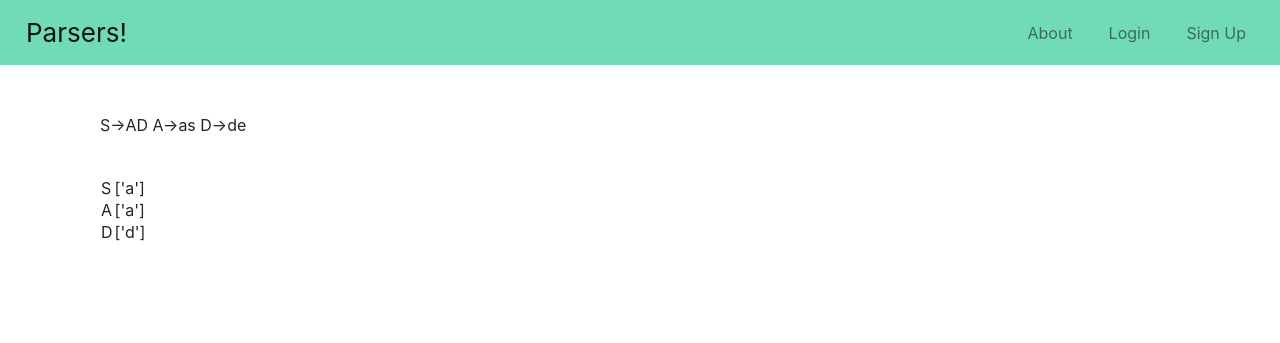
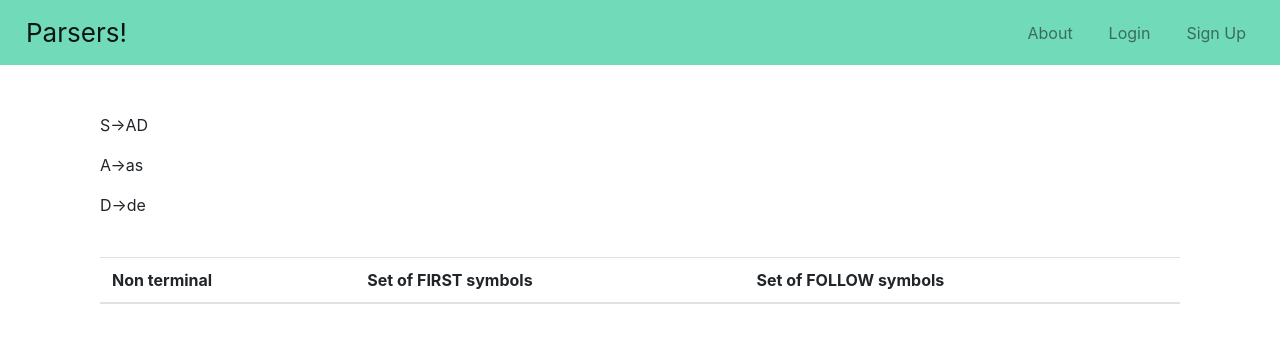
Before and after one commit to heavenblade/parser_site, a Django app: a page that uses main/templates/main/grammar_parsing.html in a window 1280 px wide. Shown: the top 343 px of the page. Run offline with Django 3.2, Linux system fonts and the light colour scheme; data comes from the database, SQL or seed files in the repository; both versions use the stored data as it was after the commit; lists and menus that the app fills with data are empty; some libraries are stand-ins or nearby versions.

Commit message:
Working on looping through 2 dicts

```diff
--- a/main/models.py
+++ b/main/models.py
@@ -20,12 +20,14 @@ class Grammar(models.Model):
     def __str__(self):
         return(self.grammar_productions)
 
-    def test_dict_first(self):
+    def productions_as_list(self):
+        return(self.grammar_productions.split('\r\n'))
+
+    def first_set_as_dict(self):
         return(ast.literal_eval(self.grammar_first_set))
 
-    def first_set_as_dict(self):
-        print(model_to_dict(self)['grammar_first_set'])
-        return(model_to_dict(self)['grammar_first_set'])
+    def follow_set_as_dict(self):
+        return(ast.literal_eval(self.grammar_follow_set))
 
-    def follow_set_as_dict(self):
-        return(self.grammar_follow_set.split(','))
+    def first_follow_zipped(self):
+        return(zip(ast.literal_eval(self.grammar_first_set).items(), zip(ast.literal_eval(self.grammar_follow_set).items())))
--- a/main/templates/main/grammar_parsing.html
+++ b/main/templates/main/grammar_parsing.html
@@ -1,15 +1,27 @@
 {% extends "main/home.html" %}
+
+{% load ff_lists_content %}
 
 {% block content %}
     <div class="container">
         <br>
-        <p>{{ grammar.grammar_productions }}</p>
+        {% for element in grammar.productions_as_list %}
+            <p>{{ element }}</p>
+        {% endfor %}
         <br>
-        <table>
-            {% for key, value in grammar.test_dict_first.items %}
+        <table class="table">
+            <thead>
                 <tr>
-                    <td>{{ key }}</td>
-                    <td>{{ value }}</td>
+                    <th>Non terminal</th>
+                    <th>Set of FIRST symbols</th>
+                    <th>Set of FOLLOW symbols</th>
+                </tr>
+            </thead>
+            {% for key1, value1, key2, value2 in first_follow_zipped %}
+                <tr>
+                    <td>{{ key1 }}</td>
+                    <td>{% get_joined_elements value1 %}</td>
+                    <td>{% get_joined_elements value2 %}</td>
                 </tr>
             {% endfor %}
         </table>
```
Also changed, not shown: main/parsing_scripts/lr0_parser.py (+0 -10 lines), main/templatetags/ff_lists_content.py (added, +7 -0 lines), db.sqlite3, main/templatetags/__init__.py (added).
